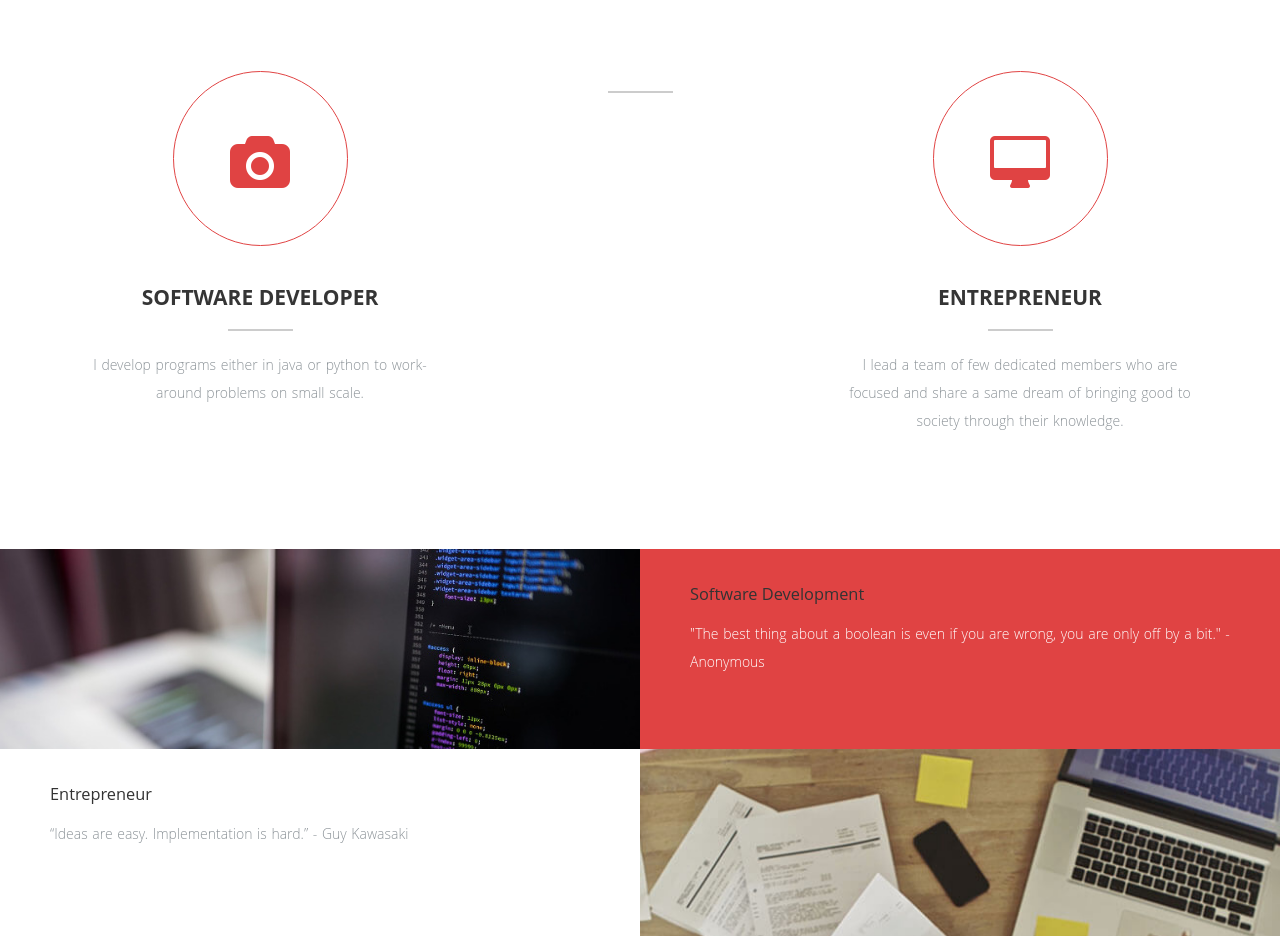
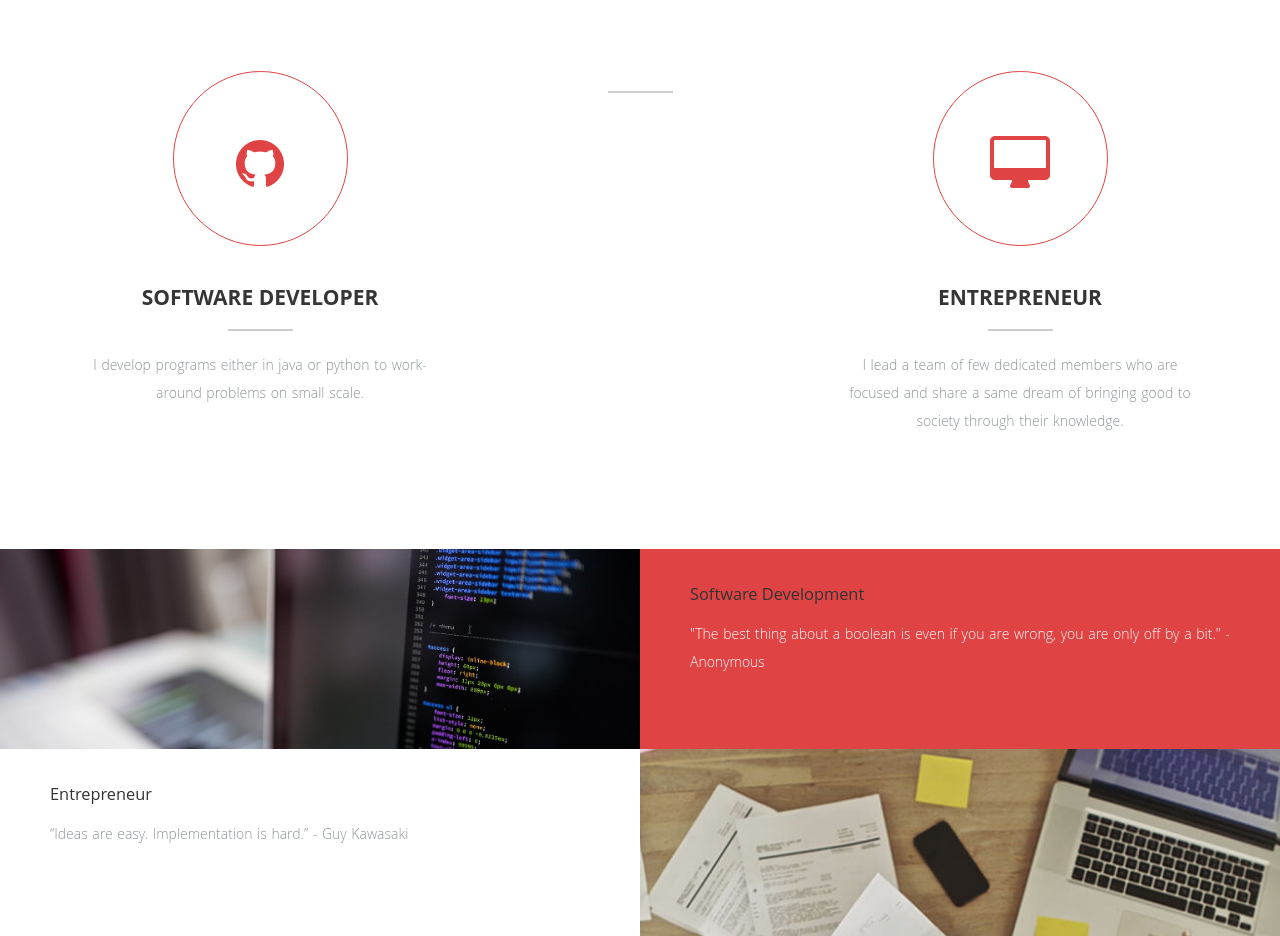
Before and after one commit to kyrierose/kyrierose.github.io, a plain HTML site: page index.html in a window 1280 px wide. Shown: the part 1520-2456 px from the top of the page. Drawn offline with nearby package versions, Linux system fonts and the light colour scheme; some packages are replaced by stand-ins of ours.

Commit message:
Update index.html

```diff
--- a/index.html
+++ b/index.html
@@ -134,7 +134,7 @@
           <!-- Service Box 1 -->
                   <div class="col-md-4 wp2 item">
                     <div class="icon">
-                      <i class="fa fa-camera"></i><!-- Icon -->
+                      <i class="fa fa-github"></i><!-- Icon -->
                     </div>
                     <h2>Software Developer</h2><!-- Title -->
                     <p>I develop programs either in java or python to work-around problems on small scale.</p><!-- Description -->
```
